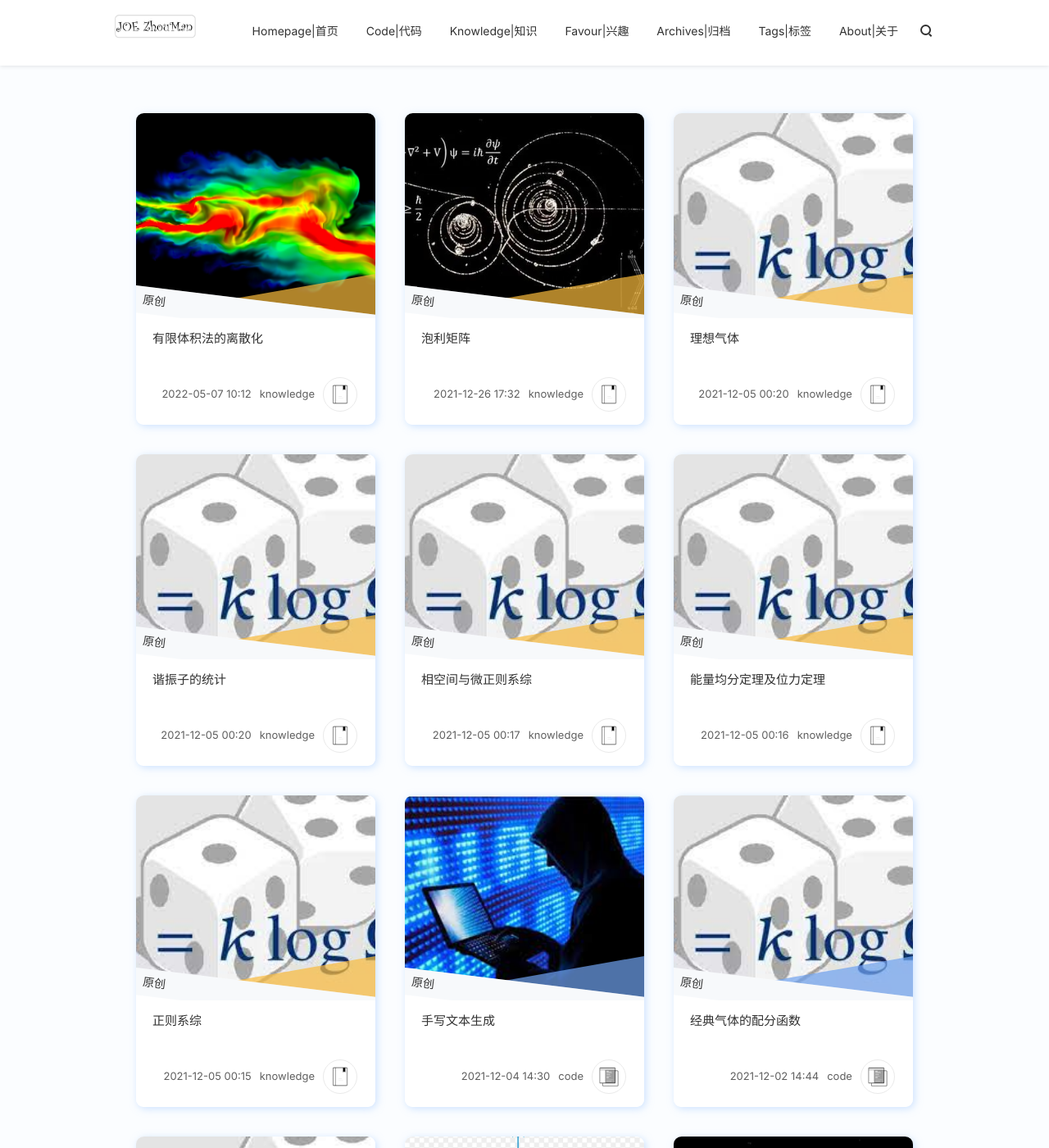
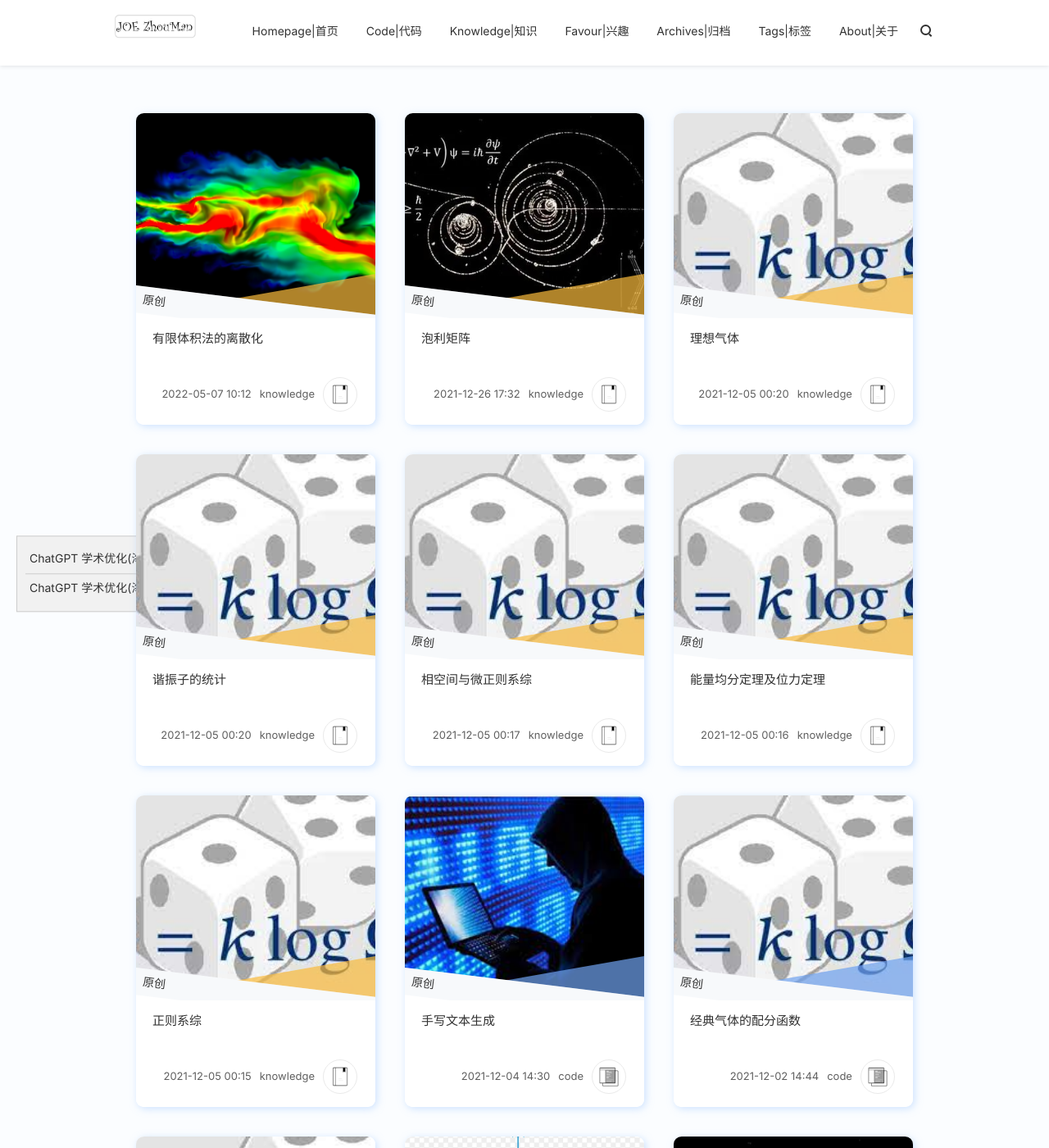
Before and after one commit to Joe-zhouman/joe_zm.blog.github.io, a Jekyll site: the page built from index.html, in a window 1280 px wide and 1400 px high. Shown: the whole window at 82% size. Built offline with Jekyll 4.4.1, drawn with Linux system fonts in a browser that asks for light colours; the list of posts is cut into pages by our own code.

Commit message:
Add tool list

```diff
--- a/_includes/head.html
+++ b/_includes/head.html
@@ -55,6 +55,7 @@
 <meta content="blog" property="og:type" />
 {% endif %}
 {% include addin.html %}
+{% include tools.html %}
 <!-- {% if site.facebook_appid %}
 <meta content="{{ site.facebook_appid }}" property="fb:app_id" />
 <script>(function (d, s, id) {
--- /dev/null
+++ b/_includes/tools.html
@@ -0,0 +1,6 @@
+<div id="float-list">
+  <ul>
+    <li><a href="http://192.119.126.137:23456/">ChatGPT 学术优化(海外)</a></li>
+    <li><a href="http://111.230.36.157:23456/">ChatGPT 学术优化(海外)</a></li>
+  </ul>
+</div>
--- a/style/style-joezhouman.css
+++ b/style/style-joezhouman.css
@@ -3,6 +3,31 @@
 /* ==========================================================================
    #reset
    ========================================================================== */
+#float-list {
+   position: fixed;
+   left: 20px;
+   top: 50%;
+   transform: translateY(-50%);
+   width: 200px;
+   background-color: #f1f1f1;
+   border: 1px solid #ccc;
+   padding: 10px;
+}
+
+#float-list ul {
+   list-style-type: none;
+   padding: 0;
+   margin: 0;
+}
+
+#float-list li {
+   padding: 5px;
+   border-bottom: 1px solid #ccc;
+}
+
+#float-list li:last-child {
+   border-bottom: none;
+}
 * {
    -webkit-box-sizing: border-box;
    -moz-box-sizing: border-box;
```
